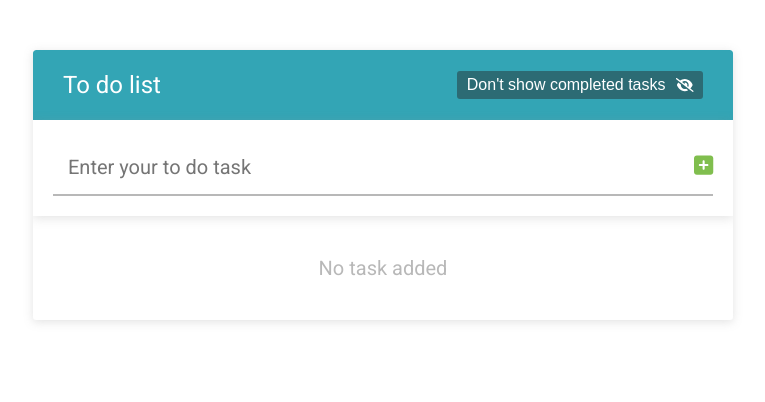
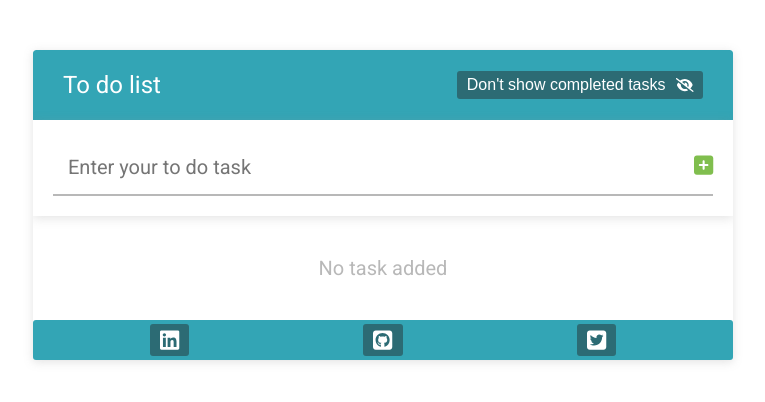
Before and after one commit to ocampott/lista-de-tareas-app-react, a React (Create React App) app in the folder lista-de-tareas-app/: page / in a window 1280 px wide. Shown: the top 402 px of the page, without its empty margins (257-1022 px from the left). Built offline with nearby package versions, Linux system fonts and the light colour scheme.

Commit message:
Added Footer component and some FontAwesome packages

```diff
--- a/lista-de-tareas-app/package.json
+++ b/lista-de-tareas-app/package.json
@@ -5,7 +5,9 @@
   "private": true,
   "dependencies": {
     "@fortawesome/fontawesome-free": "^6.1.1",
+    "@fortawesome/fontawesome-free-brands": "^5.0.13",
     "@fortawesome/fontawesome-svg-core": "^6.1.1",
+    "@fortawesome/free-brands-svg-icons": "^6.1.1",
     "@fortawesome/free-regular-svg-icons": "^6.1.1",
     "@fortawesome/free-solid-svg-icons": "^6.1.1",
     "@fortawesome/react-fontawesome": "^0.1.18",
--- a/lista-de-tareas-app/src/App.css
+++ b/lista-de-tareas-app/src/App.css
@@ -51,6 +51,32 @@
 .header__btn-icon {
 	font-size: 14px;
 	margin-left: 10px;
+}
+
+/** Footer **/
+
+.footer {
+	display: flex;
+	align-items: center;
+	justify-content: space-around;
+	height: 40px;
+	padding: 0 30px;
+	background: var(--azul);
+	color: #fff;
+	border-radius: 3px 3px 0px 0px;
+}
+
+.footer__btn {
+	background: none;
+	font-size: 22px;
+	color: #fff;
+	border: none;
+	cursor: pointer;
+	background: #2c6b74;
+	padding: 5px 10px;
+	border-radius: 3px;
+	display: flex;
+	align-items: center;
 }
 
 /** Form **/
--- a/lista-de-tareas-app/src/App.js
+++ b/lista-de-tareas-app/src/App.js
@@ -3,6 +3,7 @@ import React, { useState, useEffect } from 'react'
 import { Form } from './components/Form';
 import { Header } from './components/Header';
 import { TaskList } from './components/TaskList';
+import { Footer } from './components/Footer';
 
 function App() {
 
@@ -38,6 +39,7 @@ function App() {
       <Header showCompletedTask={ showCompletedTask } setShowCompletedTask={ setShowCompletedTask }/>
       <Form task={ task } setTask={ setTask }/>
       <TaskList task={ task } setTask={ setTask } showCompletedTask={ showCompletedTask }/>
+      <Footer />
     </div>
   );
 }
--- /dev/null
+++ b/lista-de-tareas-app/src/components/Footer.js
@@ -0,0 +1,19 @@
+import React from 'react'
+import { FontAwesomeIcon } from '@fortawesome/react-fontawesome'
+import { faLinkedin, faGithubSquare, faTwitterSquare } from '@fortawesome/free-brands-svg-icons'
+
+export const Footer = () => {
+  return (
+    <footer className="footer">
+        <a href="https://www.linkedin.com/in/tomas-ocampo-753910212/">
+            <button href="https://www.linkedin.com/in/tomas-ocampo-753910212/" className="footer__btn"><FontAwesomeIcon icon={ faLinkedin } /></button>
+        </a>
+        <a href="https://github.com/ocampott">
+        <button className="footer__btn"><FontAwesomeIcon icon={ faGithubSquare } /></button>
+        </a>
+        <a href="https://twitter.com/ocampott">
+        <button className="footer__btn"><FontAwesomeIcon icon={ faTwitterSquare } /></button>
+        </a>
+    </footer>
+  )
+}
```
Also changed, not shown: 1 other file (tests, documents, lock files or other folders).
